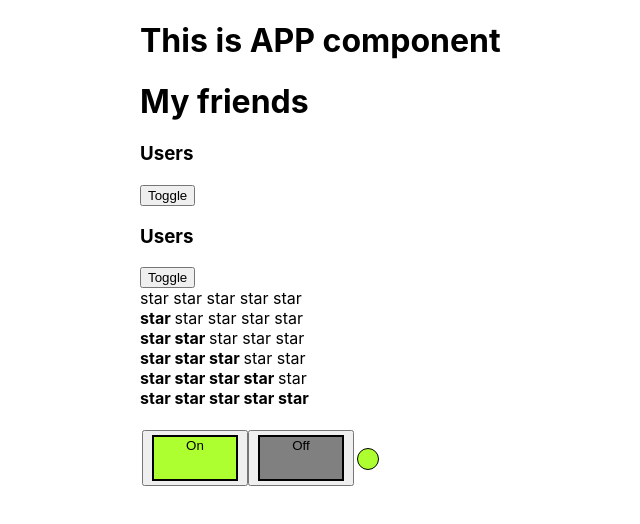
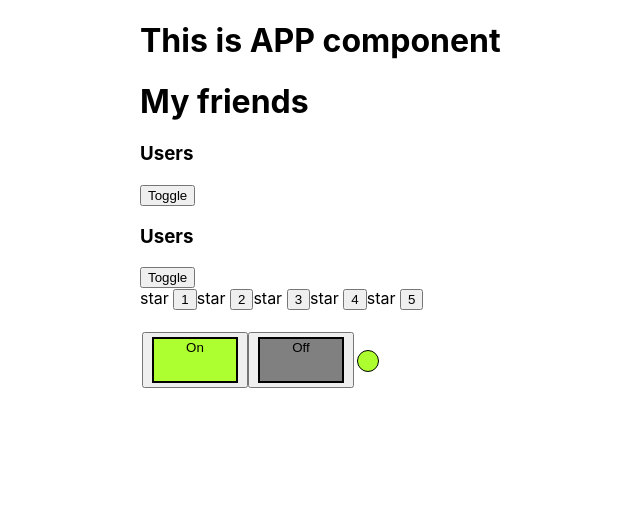
Before and after one commit to Nazaruk-D/React-KKP-, a React (Create React App) app: page / in a window 1280 px wide. Shown: the top 524 px of the page, without its empty margins (200-840 px from the left). Built offline with nearby package versions, Linux system fonts and the light colour scheme.

Commit message:
07 UncontrolledComponents

```diff
--- a/src/App.tsx
+++ b/src/App.tsx
@@ -4,6 +4,7 @@
 import {Raiting} from "./components/Rating/Raiting";
 import {OnOff} from "./components/OnOff/OnOff";
 import UncontrolledAccordion from "./components/UncontrolledAccordion/UncontrolledAccordion";
+import {UncontrolledRating} from "./components/UncontrolledRating/UncontrolledRating";
 
 
 //function declaration
@@ -18,12 +19,13 @@
             {/*<Accordion titleValue={"Menu"} collapsed={true}/>*/}
             <UncontrolledAccordion titleValue={"Users"}/>
             <UncontrolledAccordion titleValue={"Users"}/>
-            <Raiting value={0}/>
-            <Raiting value={1}/>
-            <Raiting value={2}/>
-            <Raiting value={3}/>
-            <Raiting value={4}/>
-            <Raiting value={5}/>
+            <UncontrolledRating/>
+            {/*<Raiting value={0}/>*/}
+            {/*<Raiting value={1}/>*/}
+            {/*<Raiting value={2}/>*/}
+            {/*<Raiting value={3}/>*/}
+            {/*<Raiting value={4}/>*/}
+            {/*<Raiting value={5}/>*/}
             <OnOff/>
             {/*<OnOff/>*/}
         </div>
--- /dev/null
+++ b/src/components/UncontrolledRating/UncontrolledRating.tsx
@@ -0,0 +1,32 @@
+import React, {useState} from "react";
+
+type RatingPropsType = {
+
+}
+
+export function UncontrolledRating(props: RatingPropsType) {
+    let [value, setValue] = useState(0)
+    return (
+        <div>
+            <Star selected={value > 0}/> <button onClick={()=>{setValue(1)}}> 1 </button>
+            <Star selected={value > 1}/> <button onClick={()=>{setValue(2)}}> 2 </button>
+            <Star selected={value > 2}/> <button onClick={()=>{setValue(3)}}> 3 </button>
+            <Star selected={value > 3}/> <button onClick={()=>{setValue(4)}}> 4 </button>
+            <Star selected={value > 4}/> <button onClick={()=>{setValue(5)}}> 5 </button>
+        </div>
+    );
+}
+
+type StarPropsType = {
+    selected: boolean
+}
+
+// function Star(props: StarPropsType) {(props.selected) ? <span><b>star </b></span> : <span>star </span>} // как сделать сокращенную запись этого кода?
+
+function Star(props: StarPropsType) {
+    if (props.selected) {
+        return <span><b>star </b></span>;
+    } else {
+        return <span>star </span>
+    }
+}
```
